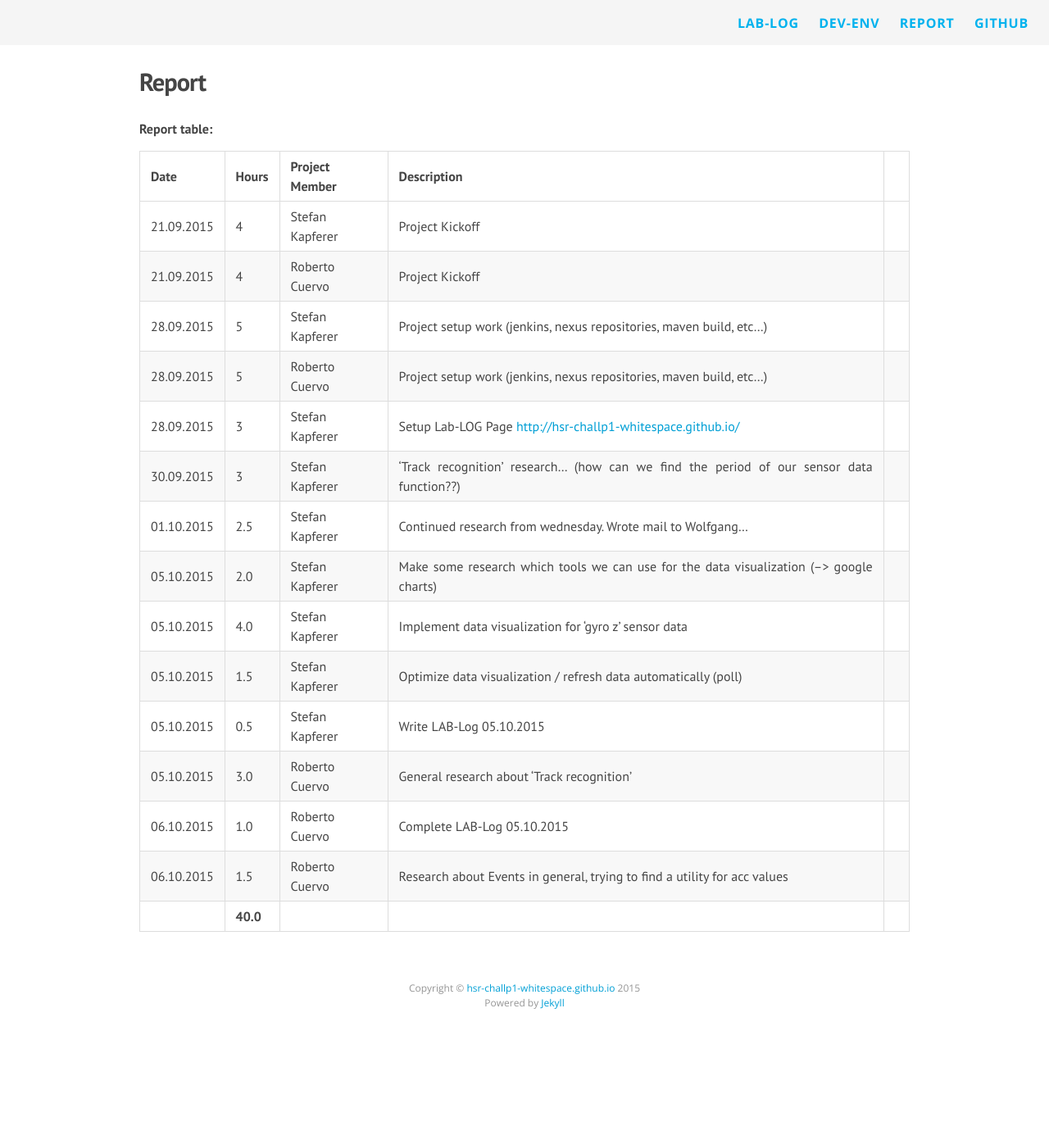
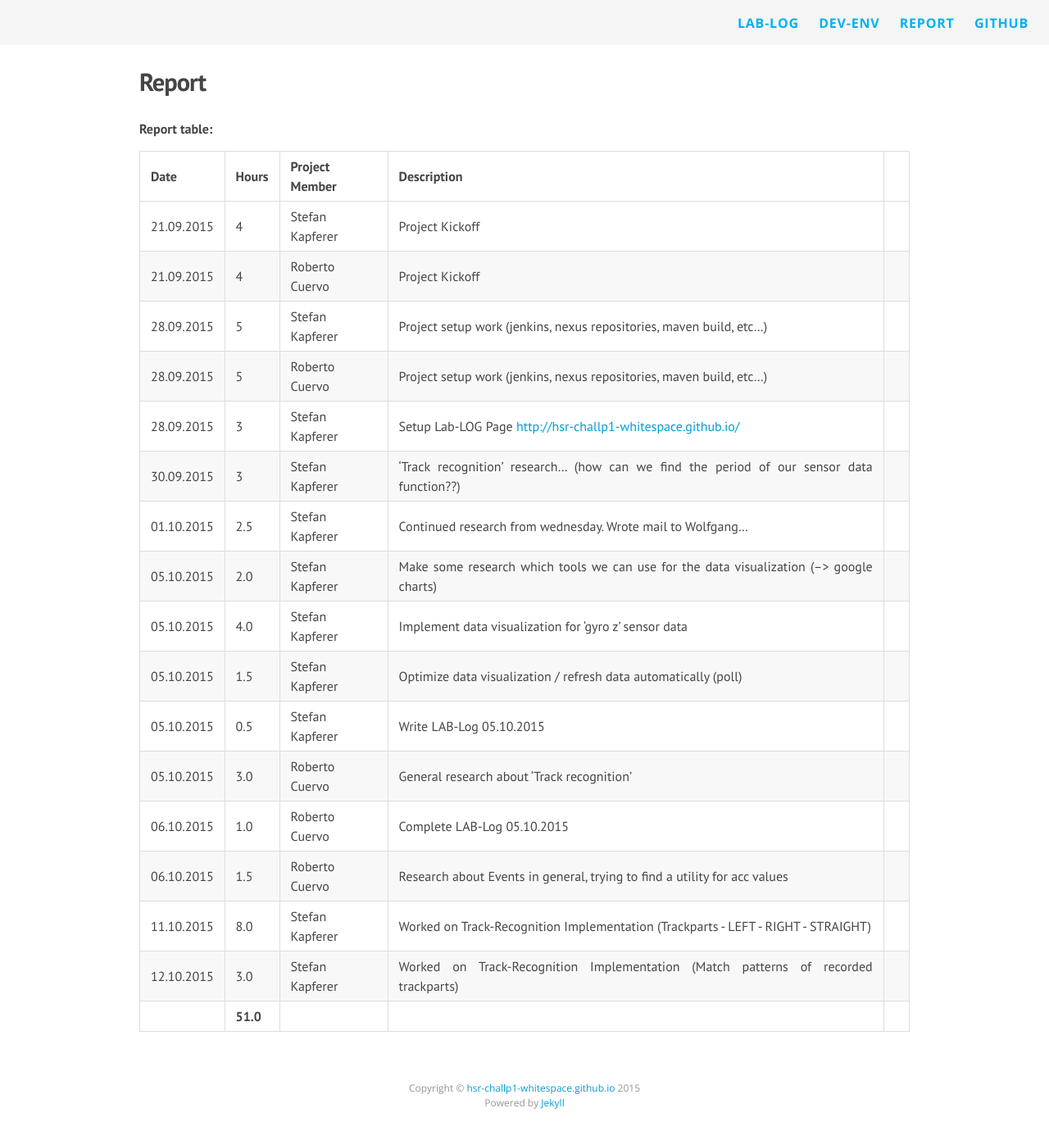
Before and after one commit to HSR-ChallP1-Whitespace/hsr-challp1-whitespace.github.io, a Jekyll site: the page built from report.md, in a window 1280 px wide. Shown: the whole page at 82% size. Built offline with Jekyll 4.4.1, drawn with Linux system fonts in a browser that asks for light colours; nearby versions of some CDN libraries; Markdown is read by kramdown in place of the engine named in the settings; before the commit the page ends 1269 px from its top, so only the background shows below that.

Commit message:
Reported time

```diff
--- a/report.md
+++ b/report.md
@@ -21,4 +21,6 @@ permalink: /report/
 | 05.10.2015    | 3.0           | Roberto Cuervo  | General research about 'Track recognition'                                                                    |                                                                         |
 | 06.10.2015    | 1.0           | Roberto Cuervo  | Complete LAB-Log 05.10.2015                                                                                   |
 | 06.10.2015    | 1.5           | Roberto Cuervo  | Research about Events in general, trying to find a utility for acc values                                     |
-|               | **40.0**      |                 |                                                                                                               |
+| 11.10.2015    | 8.0           | Stefan Kapferer | Worked on Track-Recognition Implementation (Trackparts - LEFT - RIGHT - STRAIGHT)                             |
+| 12.10.2015    | 3.0           | Stefan Kapferer | Worked on Track-Recognition Implementation (Match patterns of recorded trackparts)                            |
+|               | **51.0**      |                 |                                                                                                               |
```
